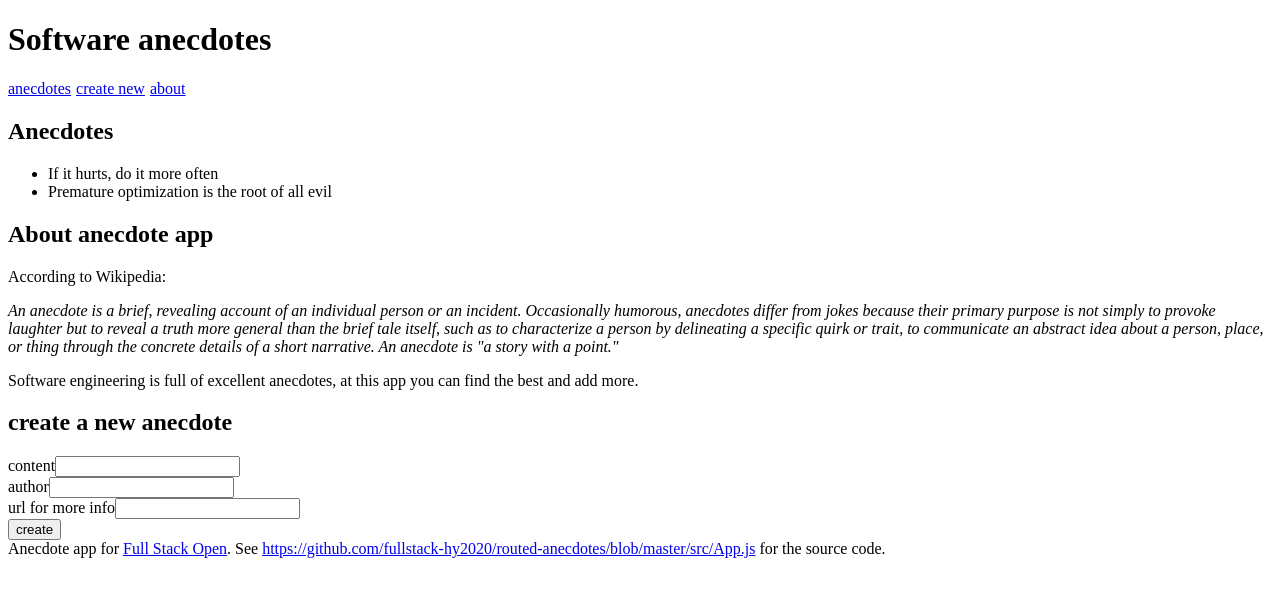
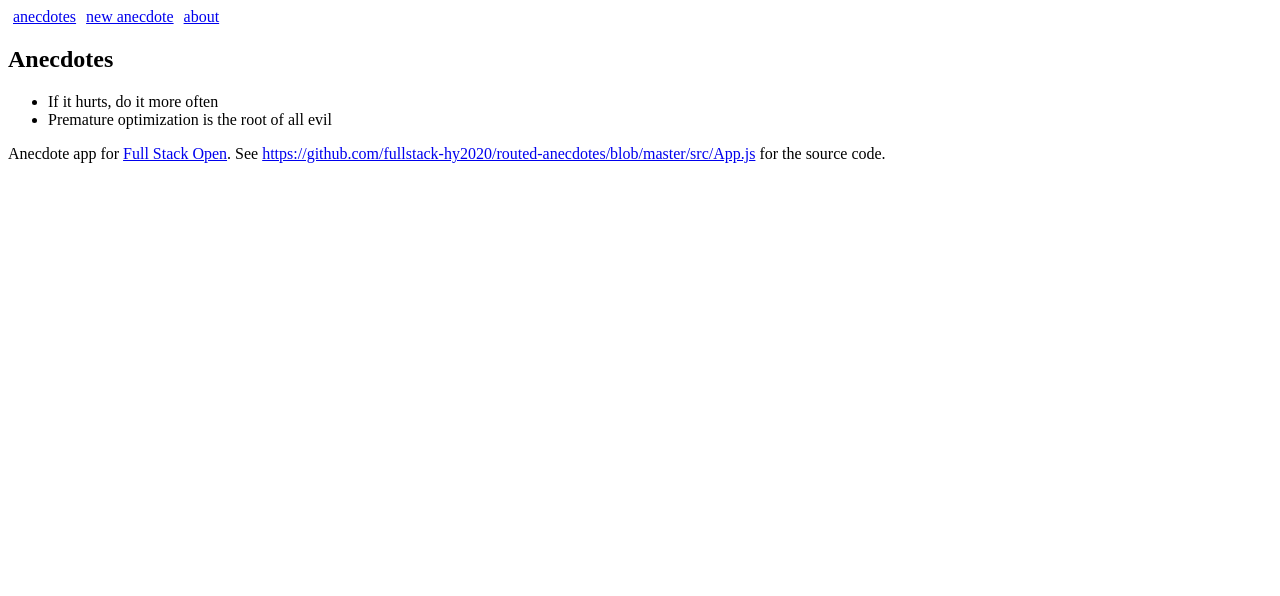
Before and after one commit to JoeHsiao/FullstackOpen-part7-routed-anecdotes, a React (Vite) app: page / in a window 1280 px wide. Shown: the top 596 px of the page. Built offline with nearby package versions, Linux system fonts and the light colour scheme.

Commit message:
complete 7.1

```diff
--- a/package.json
+++ b/package.json
@@ -11,7 +11,8 @@
   },
   "dependencies": {
     "react": "^18.2.0",
-    "react-dom": "^18.2.0"
+    "react-dom": "^18.2.0",
+    "react-router-dom": "^7.2.0"
   },
   "devDependencies": {
     "@types/react": "^18.2.15",
--- a/src/App.jsx
+++ b/src/App.jsx
@@ -1,4 +1,5 @@
 import { useState } from 'react'
+import { BrowserRouter, Link, Routes, Route } from 'react-router-dom'
 
 const Menu = () => {
   const padding = {
@@ -74,7 +75,7 @@ const CreateNew = (props) => {
         </div>
         <div>
           url for more info
-          <input name='info' value={info} onChange={(e)=> setInfo(e.target.value)} />
+          <input name='info' value={info} onChange={(e) => setInfo(e.target.value)} />
         </div>
         <button>create</button>
       </form>
@@ -122,15 +123,26 @@ const App = () => {
     setAnecdotes(anecdotes.map(a => a.id === id ? voted : a))
   }
 
+  const padding = {
+    padding: 5
+  }
+
   return (
-    <div>
-      <h1>Software anecdotes</h1>
-      <Menu />
-      <AnecdoteList anecdotes={anecdotes} />
-      <About />
-      <CreateNew addNew={addNew} />
-      <Footer />
-    </div>
+    <BrowserRouter>
+      <div>
+        <Link style={padding} to='/'>anecdotes</Link>
+        <Link style={padding} to='/create'>new anecdote</Link>
+        <Link style={padding} to='/about'>about</Link>
+      </div>
+      <Routes>
+        <Route path='/' element={<AnecdoteList anecdotes={anecdotes} />} />
+        <Route path='/create' element={<CreateNew addNew={addNew} />} />
+        <Route path='/about' element={<About />} />
+      </Routes>
+      <div>
+        <Footer />
+      </div>
+    </BrowserRouter>
   )
 }
 
```
Also changed, not shown: 1 other file (tests, documents, lock files or other folders).
